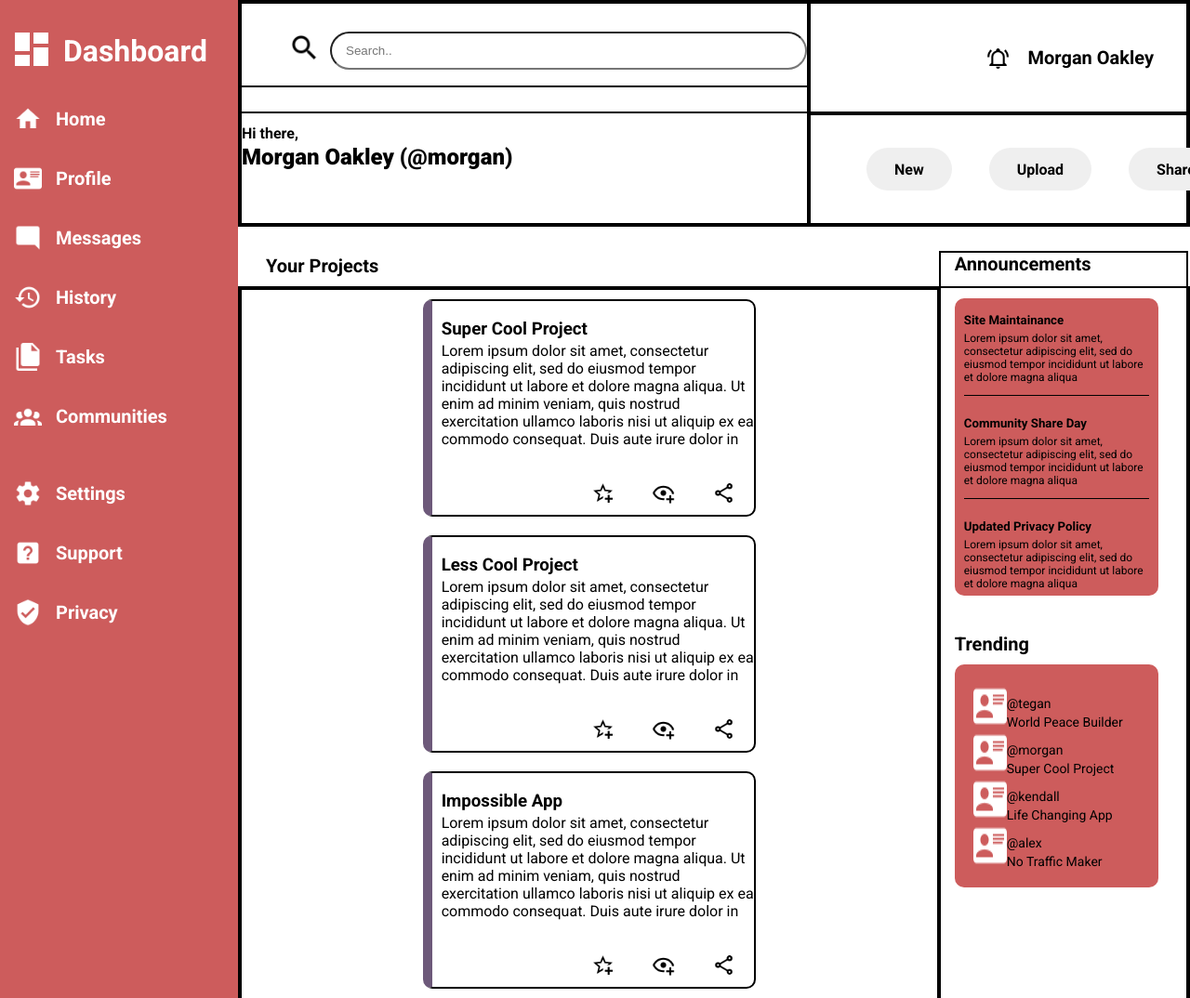
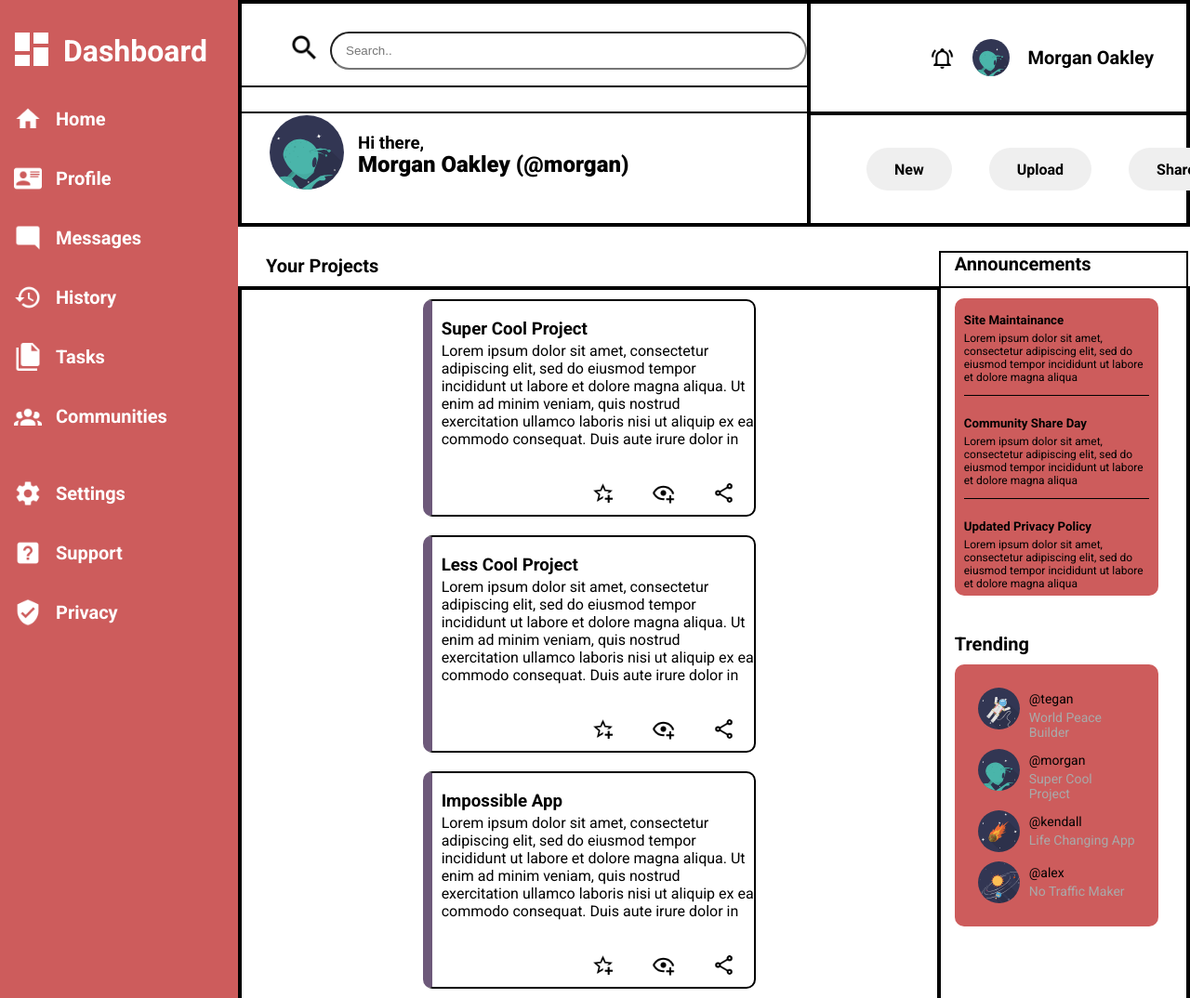
Before and after one commit to aaronsww/adminDashboard, a plain HTML site: page index.html in a window 1280 px wide. Shown: the top 1074 px of the page at 93% size. Drawn offline with Linux system fonts and the light colour scheme.

Commit message:
style: sizing and spacing of user profile icons

```diff
--- a/index.html
+++ b/index.html
@@ -71,15 +71,17 @@
             src="images/bell-ring-outline.png"
             alt=""
           />
-          <img id="me" src="images/" alt="" />
+          <img id="me" src="images/userIcons/alien.svg" alt="" />
           <p>Morgan Oakley</p>
         </div>
         <div id="intro">
-          <img src="" alt="" />
-          <h4>Hi there,</h4>
-          <h2 style="margin-top: -20px; font-weight: 900">
-            Morgan Oakley (@morgan)
-          </h2>
+          <img src="images/userIcons/alien.svg" alt="" />
+          <div>
+            <h3>Hi there,</h3 >
+            <h2 style="margin-top: -20px; font-weight: 900">
+              Morgan Oakley (@morgan)
+            </h2>
+          </div>
         </div>
         <div id="topButton">
           <button>New</button>
@@ -224,28 +226,28 @@
             </div>
             <div id="trend">
               <div style="display:flex ;">
-                <img src="images/card-account-details.png" alt="">
+                <img src="images/userIcons/astro.svg" alt="">
                 <div id="theirAt">
                   <p>@tegan</p>
                   <div>World Peace Builder</div>
                 </div>
               </div>
               <div style="display:flex">
-                <img src="images/card-account-details.png" alt="">
+                <img src="images/userIcons/alien.svg" alt="">
                 <div id="theirAt">
                   <p>@morgan</p>
                   <div>Super Cool Project </div>
                 </div>
               </div>
               <div style="display: flex;">
-                <img src="images/card-account-details.png" alt="">
+                <img src="images/userIcons/meteor.svg" alt="">
                 <div id="theirAt">
                   <p>@kendall</p>
                   <div>Life Changing App</div>
                 </div>
               </div>
               <div style="display: flex;">
-                <img src="images/card-account-details.png" alt="">
+                <img src="images/userIcons/solar.svg" alt="">
                 <div id="theirAt" >
                   <p>@alex</p>
                   <div>No Traffic Maker</div>
--- a/styles.css
+++ b/styles.css
@@ -54,10 +54,17 @@ body{
     padding-right: 35px;
 }
 #me{
-    max-height: 100px ;
+    height: 40px;
+    padding-right: 20px;
 }
 #intro{
     margin-top: -30px;
+    display: flex;
+   padding: 30px;
+}
+#intro>img{
+    height: 80px;
+    padding-right: 15px;
 }
 #topButton{
     display: flex;
@@ -141,6 +148,19 @@ body{
     justify-content: center;
     padding: 20px;
 }
+#trend>div{
+    padding: 5px;
+}
+#trend>div>div{
+   margin-top: -10px;
+}
+#trend>div>img{
+    height: 45px;
+    padding-right: 10px;
+}
+#trend>div>div>div{
+    color: darkgrey;
+}
 #theirAt{
      font-size: 14px;
 }
```
